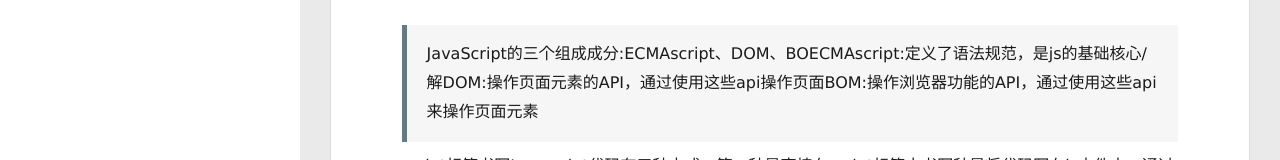
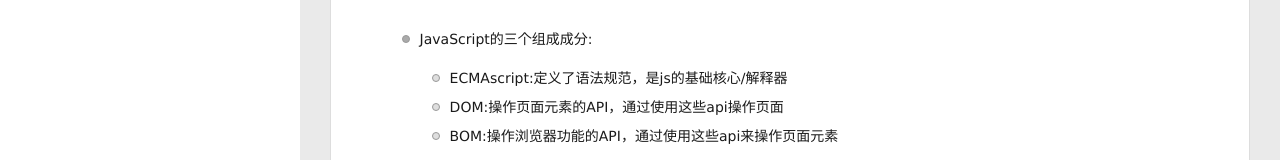
Before and after one commit to huzipengs/huzipengs.github.io, a plain HTML site: page 2017/09/02/JavaScript整合之基础篇（一）/index.html in a window 1280 px wide. Shown: the part 640-800 px from the top of the page. Drawn offline with Linux system fonts and the light colour scheme; no server answers.

Commit message:
Site updated: 2017-09-03 19:54:37

```diff
--- a/2017/09/02/JavaScript整合之基础篇（一）/index.html
+++ b/2017/09/02/JavaScript整合之基础篇（一）/index.html
@@ -8,19 +8,19 @@
   <link rel="dns-prefetch" href="https://huzipengs.github.io">
   <title>JavaScript整合之基础篇（一） | zSay的博客</title>
   <meta name="viewport" content="width=device-width, initial-scale=1, maximum-scale=1">
-  <meta name="description" content="什么是JS语言？ JavaScript是一种运行在客户端的语言  客户端:即接收服务的一端，与服务端相对应，在前端开发中，通常指的就浏览器脚本语言:解释型语言，执行一行，解释一行，如果发现报错，代码就停止行  JavaScript的三个组成成分:ECMAscript、DOM、BOECMAscript:定义了语法规范，是js的基础核心/解DOM:操作页面元素的API，通过使用这些api操作页面BO">
+  <meta name="description" content="什么是JS语言？ JavaScript是一种运行在客户端的语言  客户端:即接收服务的一端，与服务端相对应，在前端开发中，通常指的就浏览器脚本语言:解释型语言，执行一行，解释一行，如果发现报错，代码就停止行  JavaScript的三个组成成分: ECMAscript:定义了语法规范，是js的基础核心/解释器 DOM:操作页面元素的API，通过使用这些api操作页面 BOM:操作浏览器功能的AP">
 <meta name="keywords" content="前端,JavaScript,整理,基础">
 <meta property="og:type" content="article">
 <meta property="og:title" content="JavaScript整合之基础篇（一）">
 <meta property="og:url" content="https://huzipengs.github.io/2017/09/02/JavaScript整合之基础篇（一）/index.html">
 <meta property="og:site_name" content="zSay的博客">
-<meta property="og:description" content="什么是JS语言？ JavaScript是一种运行在客户端的语言  客户端:即接收服务的一端，与服务端相对应，在前端开发中，通常指的就浏览器脚本语言:解释型语言，执行一行，解释一行，如果发现报错，代码就停止行  JavaScript的三个组成成分:ECMAscript、DOM、BOECMAscript:定义了语法规范，是js的基础核心/解DOM:操作页面元素的API，通过使用这些api操作页面BO">
+<meta property="og:description" content="什么是JS语言？ JavaScript是一种运行在客户端的语言  客户端:即接收服务的一端，与服务端相对应，在前端开发中，通常指的就浏览器脚本语言:解释型语言，执行一行，解释一行，如果发现报错，代码就停止行  JavaScript的三个组成成分: ECMAscript:定义了语法规范，是js的基础核心/解释器 DOM:操作页面元素的API，通过使用这些api操作页面 BOM:操作浏览器功能的AP">
 <meta property="og:locale" content="zh-CN">
 <meta property="og:image" content="https://ss3.bdstatic.com/70cFv8Sh_Q1YnxGkpoWK1HF6hhy/it/u=3378816792,2001844327&fm=27&gp=0.jpg">
-<meta property="og:updated_time" content="2017-09-03T11:35:09.502Z">
+<meta property="og:updated_time" content="2017-09-03T11:54:16.595Z">
 <meta name="twitter:card" content="summary">
 <meta name="twitter:title" content="JavaScript整合之基础篇（一）">
-<meta name="twitter:description" content="什么是JS语言？ JavaScript是一种运行在客户端的语言  客户端:即接收服务的一端，与服务端相对应，在前端开发中，通常指的就浏览器脚本语言:解释型语言，执行一行，解释一行，如果发现报错，代码就停止行  JavaScript的三个组成成分:ECMAscript、DOM、BOECMAscript:定义了语法规范，是js的基础核心/解DOM:操作页面元素的API，通过使用这些api操作页面BO">
+<meta name="twitter:description" content="什么是JS语言？ JavaScript是一种运行在客户端的语言  客户端:即接收服务的一端，与服务端相对应，在前端开发中，通常指的就浏览器脚本语言:解释型语言，执行一行，解释一行，如果发现报错，代码就停止行  JavaScript的三个组成成分: ECMAscript:定义了语法规范，是js的基础核心/解释器 DOM:操作页面元素的API，通过使用这些api操作页面 BOM:操作浏览器功能的AP">
 <meta name="twitter:image" content="https://ss3.bdstatic.com/70cFv8Sh_Q1YnxGkpoWK1HF6hhy/it/u=3378816792,2001844327&fm=27&gp=0.jpg">
 
     <link rel="alternative" href="/atom.xml" title="zSay的博客" type="application/atom+xml">
@@ -178,9 +178,14 @@
 <p>JavaScript是一种运行在客户端的语言</p>
 </blockquote>
 <p>客户端:即接收服务的一端，与服务端相对应，在前端开发中，通常指的就浏览器<br>脚本语言:解释型语言，执行一行，解释一行，如果发现报错，代码就停止行</p>
-<blockquote>
-<p>JavaScript的三个组成成分:ECMAscript、DOM、BOECMAscript:定义了语法规范，是js的基础核心/解DOM:操作页面元素的API，通过使用这些api操作页面BOM:操作浏览器功能的API，通过使用这些api来操作页面元素</p>
-</blockquote>
+<ul>
+<li>JavaScript的三个组成成分:<ul>
+<li>ECMAscript:定义了语法规范，是js的基础核心/解释器</li>
+<li>DOM:操作页面元素的API，通过使用这些api操作页面</li>
+<li>BOM:操作浏览器功能的API，通过使用这些api来操作页面元素</li>
+</ul>
+</li>
+</ul>
 <a id="more"></a>
 <p>script标签书写Javascript代码有三种方式，第一种是直接在script标签中书写种是将代码写在js文件中，通过script进行引入。第三种为内嵌入htm中书写js，但不利于后期代码开发和维护，不推荐；</p>
 <blockquote>
```
Also changed, not shown: 2017/09/01/JavaScript面向对象/index.html (+1 -1 lines), 2017/09/02/JavaScrippt整合之基础篇（二）/index.html (+1 -1 lines), index.html (+8 -3 lines).
